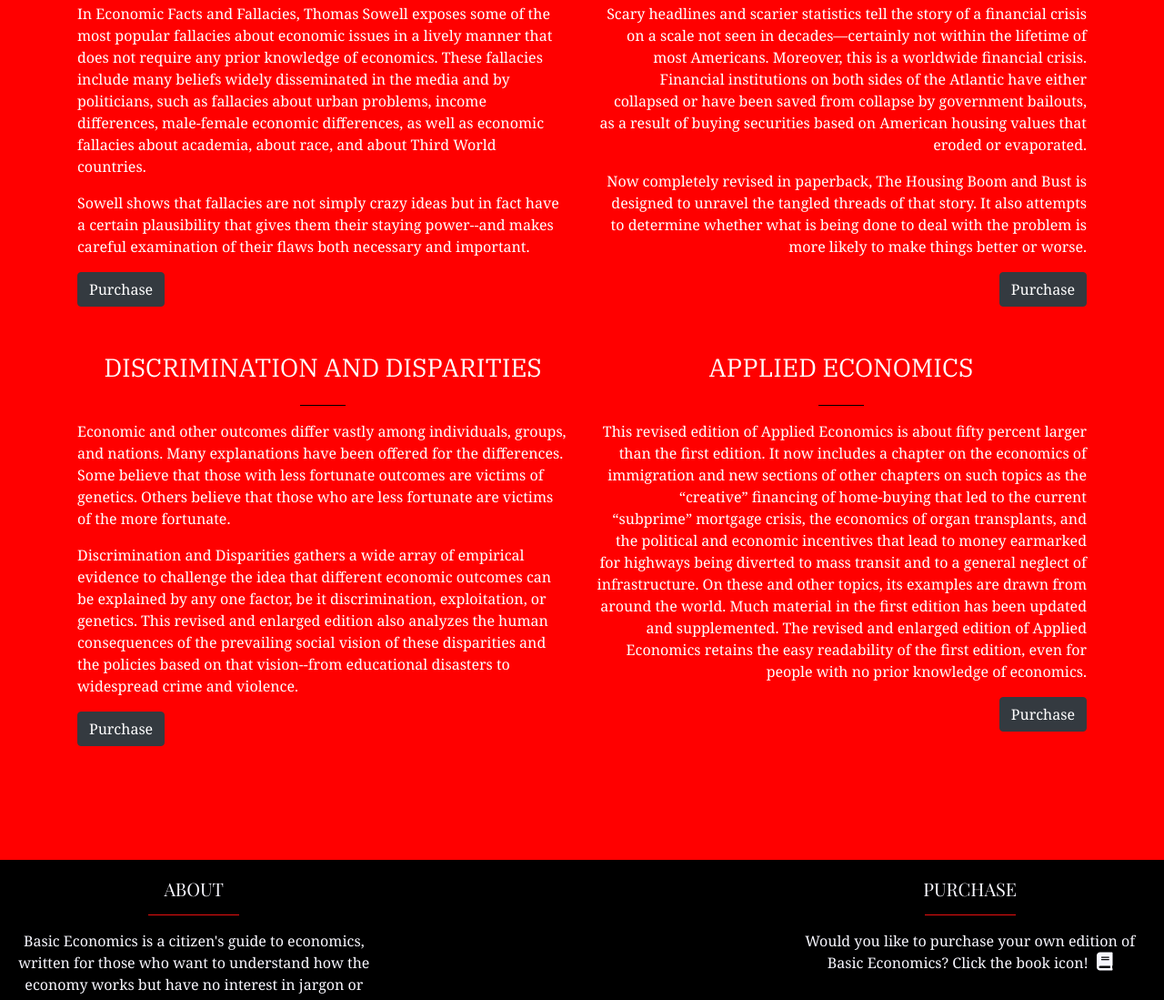
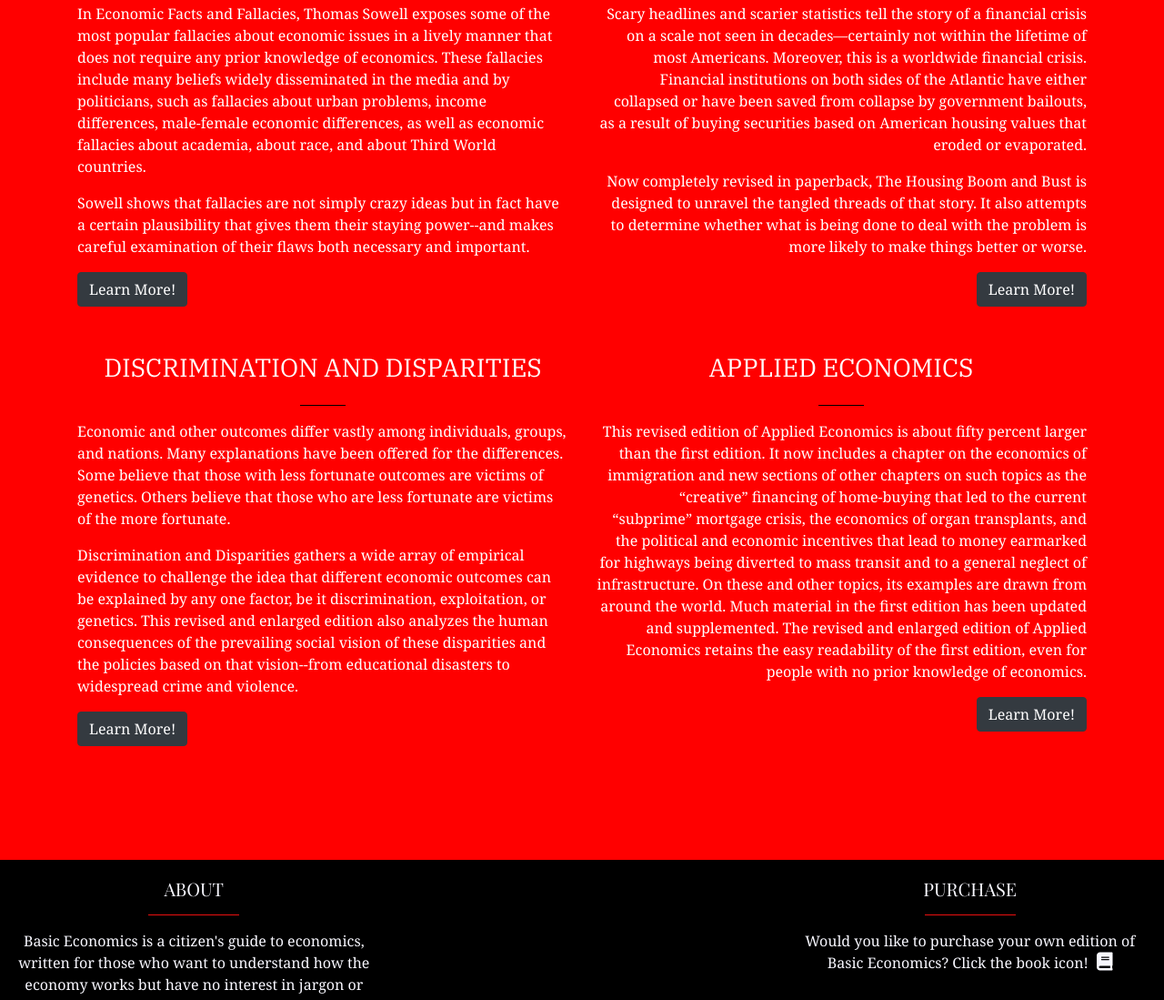
Before and after one commit to Code-Institute-Submissions/basic-economics-TS, a plain HTML site: page ts.html in a window 1280 px wide. Shown: the part 1660-2759 px from the top of the page at 91% size. Drawn offline with nearby package versions, Linux system fonts and the light colour scheme; a web font is replaced by a local one.

```diff
--- a/ts.html
+++ b/ts.html
@@ -126,9 +126,9 @@
 								plausibility that gives them their staying power--and makes careful examination of their
 								flaws both necessary and important.</p>
 							<!---/copied Amazon text end-->
-                            <a href="https://www.amazon.com/Economic-Facts-Fallacies-Thomas-Sowell/dp/0465022030">
-							<button type="button" class="btn btn-dark">
-                            Purchase</button></a>
+							<a href="https://www.amazon.com/Economic-Facts-Fallacies-Thomas-Sowell/dp/0465022030">
+								<button type="button" class="btn btn-dark">
+                            Learn More!</button></a>
 						</div>
 					</div>
 					<div class="col-12 col-md-6">
@@ -146,8 +146,9 @@
 								tangled threads of that story. It also attempts to determine whether what is being done
 								to deal with the problem is more likely to make things better or worse.</p>
 							<!---/copied Amazon text end-->
-							<button type="button" class="btn btn-dark">
-                            Purchase</button>
+							<a href="https://www.amazon.com/Housing-Boom-Bust-Revised/dp/0465019862">
+								<button type="button" class="btn btn-dark">
+                            Learn More!</button></a>
 						</div>
 					</div>
 				</div>
@@ -168,8 +169,10 @@
 								the policies based on that vision--from educational disasters to widespread crime and
 								violence.</p>
 							<!---/copied Amazon text end-->
-							<button type="button" class="btn btn-dark">
-                            Purchase</button>
+							<a
+								href="https://www.amazon.com/Discrimination-Disparities-Thomas-Sowell/dp/1541645634/ref=pd_sbs_14_3/133-7863750-9182850?_encoding=UTF8&pd_rd_i=1541645634&pd_rd_r=744a011e-cc6e-4456-a640-a1c2969a8203&pd_rd_w=z2sHB&pd_rd_wg=rTPwr&pf_rd_p=12b8d3e2-e203-4b23-a8bc-68a7d2806477&pf_rd_r=7XC787RHFD7JWMED50QF&psc=1&refRID=7XC787RHFD7JWMED50QF">
+								<button type="button" class="btn btn-dark">
+                            Learn More!</button></a>
 						</div>
 					</div>
 					<div class="col-12 col-md-6">
@@ -188,8 +191,10 @@
 								retains the easy readability of the first edition, even for people with no prior
 								knowledge of economics.</p>
 							<!---/copied Amazon text end-->
-							<button type="button" class="btn btn-dark">
-                            Purchase</button>
+							<a
+								href="https://www.amazon.com/Applied-Economics-Thinking-Beyond-Stage/dp/0465003451/ref=sr_1_1?crid=S7A7M3FOANAM&dchild=1&keywords=applied+economics&qid=1589805669&s=books&sprefix=applied+ec%2Cstripbooks-intl-ship%2C246&sr=1-1">
+								<button type="button" class="btn btn-dark">
+                            Learn More!</button></a>
 						</div>
 					</div>
 				</div>
```
Also changed, not shown: index.html (+3 -1 lines).
